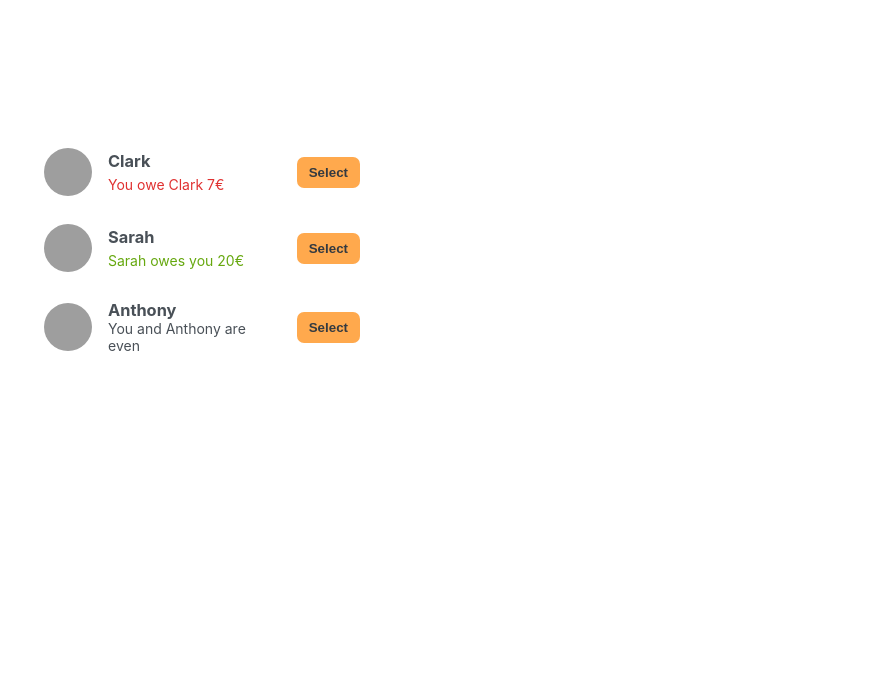
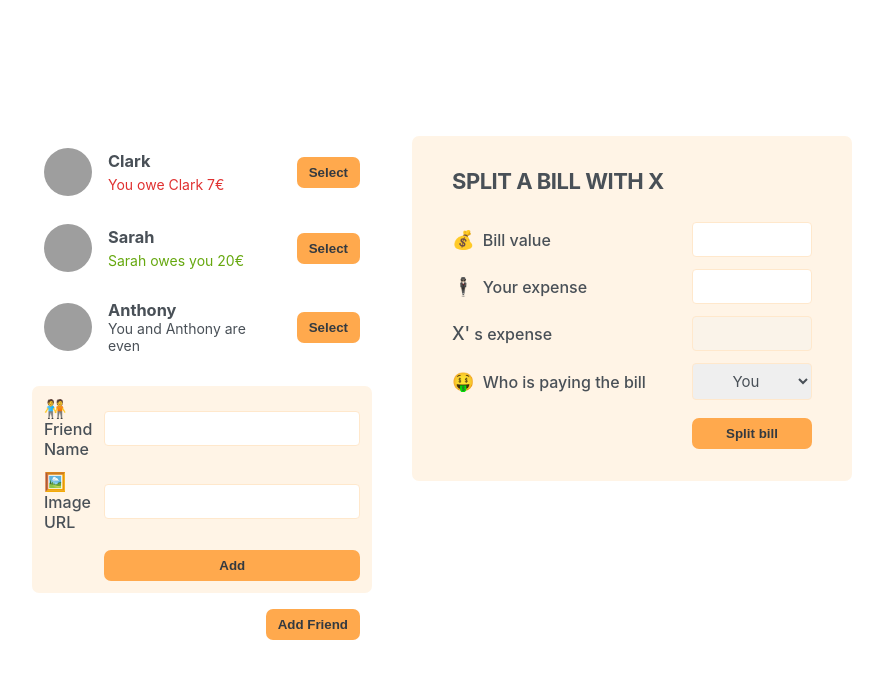
Before and after one commit to Majd-Alhourani98/eat-n-split, a React (Create React App) app: page / in a window 1280 px wide. Shown: the top 678 px of the page, without its empty margins (198-1081 px from the left). Built offline with nearby package versions, Linux system fonts and the light colour scheme; grey boxes are pictures that could not be loaded.

Commit message:
feat: add UI structure for friend list, add friend form, and split bill form

```diff
--- a/src/App.js
+++ b/src/App.js
@@ -24,7 +24,11 @@
     <div className="app">
       <div className="sidebar">
         <FriendList />
+        <FormAddFriend />
+        <Button>Add Friend</Button>
       </div>
+
+      <FormSplitBill />
     </div>
   );
 }
@@ -61,7 +65,43 @@
 
       {friend.balance === 0 && <p>You and {friend.name} are even</p>}
 
-      <button className="button">Select</button>
+      <Button>Select</Button>
     </li>
   );
 }
+
+function FormAddFriend() {
+  return (
+    <form className="form-add-friend">
+      <label>🧑‍🤝‍🧑 Friend Name</label>
+      <input type="text" />
+      <label>🖼️ Image URL</label>
+      <input type="text" />
+      <Button>Add</Button>
+    </form>
+  );
+}
+
+function FormSplitBill() {
+  return (
+    <form className="form-split-bill">
+      <h2>Split a bill with X</h2>
+      <label>💰 Bill value</label>
+      <input type="text" />
+      <label>🕴🏻 Your expense</label>
+      <input type="text" />
+      <label> X's expense</label>
+      <input type="text" disabled />
+      <label>🤑 Who is paying the bill</label>
+      <select>
+        <option value="user">You</option>
+        <option value="friend">X</option>
+      </select>
+      <Button>Split bill</Button>
+    </form>
+  );
+}
+
+function Button({ children }) {
+  return <button className="button">{children}</button>;
+}
```
